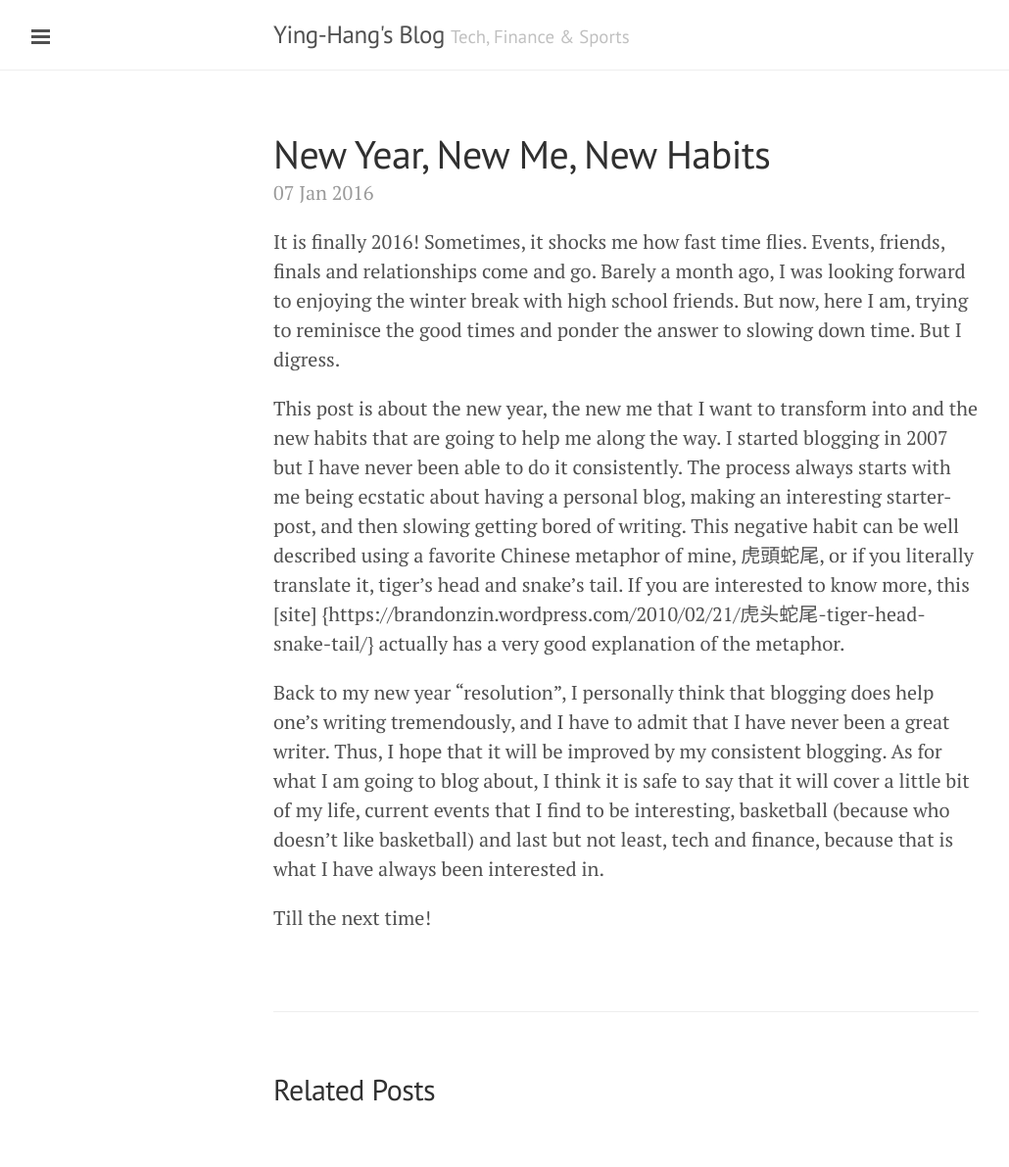
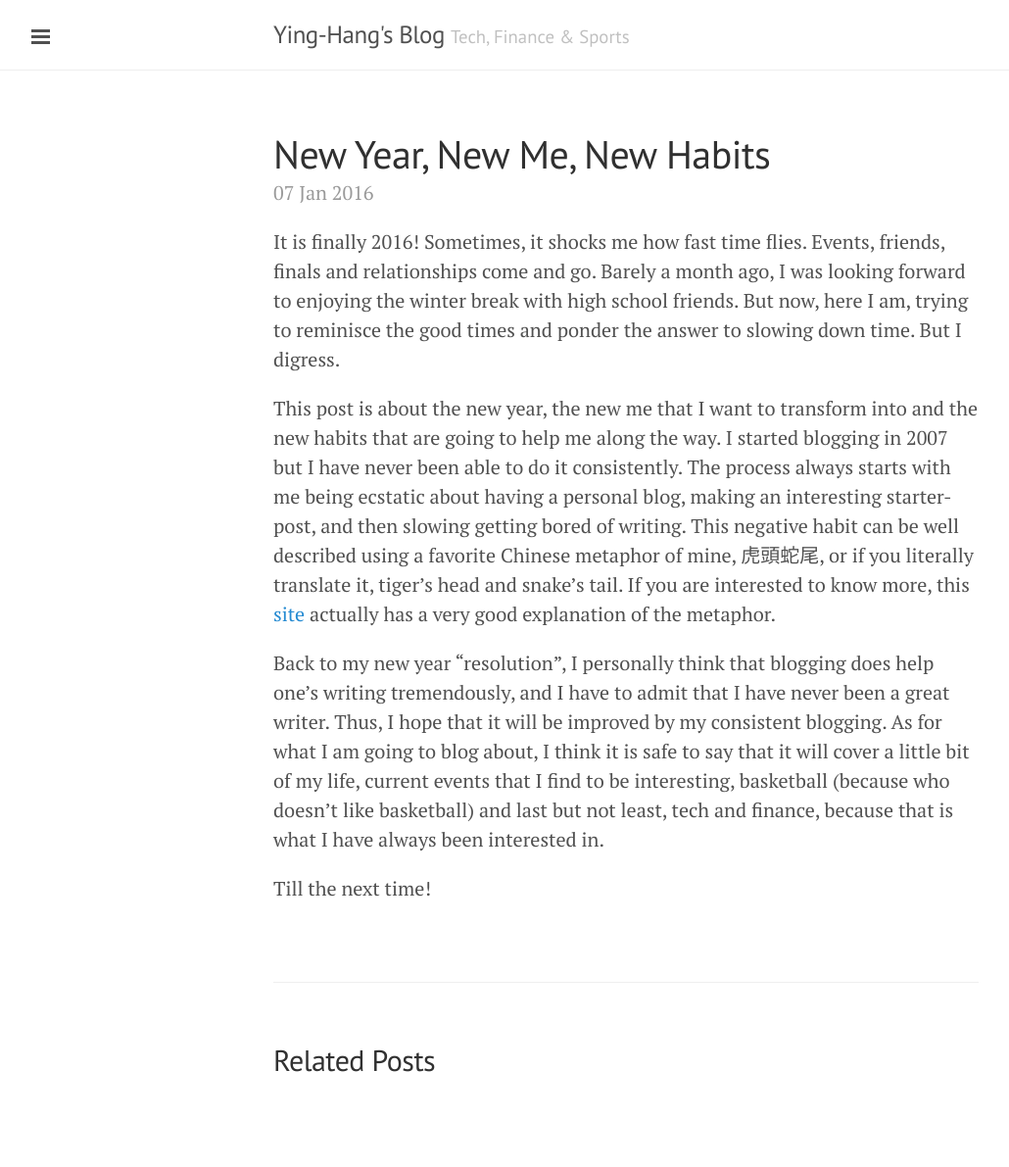
Before and after one commit to yinghang/yinghang.github.io, a Jekyll site: the page built from _posts/2016-01-07-new-year-new-me-new-habits.markdown, in a window 1280 px wide. Shown: the whole page at 98% size, without its empty margins (1-1031 px from the left). Built offline with Jekyll 4.4.1, drawn with Linux system fonts in a browser that asks for light colours; after the commit the page ends 1161 px from its top, so only the background shows below that.

Commit message:
Post update: New Year, New Me, New Habits

```diff
--- a/_posts/2016-01-07-new-year-new-me-new-habits.markdown
+++ b/_posts/2016-01-07-new-year-new-me-new-habits.markdown
@@ -5,7 +5,7 @@ layout: post
 ---
 It is finally 2016! Sometimes, it shocks me how fast time flies. Events, friends, finals and relationships come and go. Barely a month ago, I was looking forward to enjoying the winter break with high school friends. But now, here I am, trying to reminisce the good times and ponder the answer to slowing down time. But I digress.
 
-This post is about the new year, the new me that I want to transform into and the new habits that are going to help me along the way. I started blogging in 2007 but I have never been able to do it consistently. The process always starts with me being ecstatic about having a personal blog, making an interesting starter-post, and then slowing getting bored of writing. This negative habit can be well described using a favorite Chinese metaphor of mine, 虎頭蛇尾, or if you literally translate it, tiger's head and snake's tail. If you are interested to know more, this [site] {https://brandonzin.wordpress.com/2010/02/21/虎头蛇尾-tiger-head-snake-tail/} actually has a very good explanation of the metaphor.
+This post is about the new year, the new me that I want to transform into and the new habits that are going to help me along the way. I started blogging in 2007 but I have never been able to do it consistently. The process always starts with me being ecstatic about having a personal blog, making an interesting starter-post, and then slowing getting bored of writing. This negative habit can be well described using a favorite Chinese metaphor of mine, 虎頭蛇尾, or if you literally translate it, tiger's head and snake's tail. If you are interested to know more, this [site](https://brandonzin.wordpress.com/2010/02/21/虎头蛇尾-tiger-head-snake-tail/) actually has a very good explanation of the metaphor.
 
 Back to my new year "resolution", I personally think that blogging does help one's writing tremendously, and I have to admit that I have never been a great writer. Thus, I hope that it will be improved by my consistent blogging. As for what I am going to blog about, I think it is safe to say that it will cover a little bit of my life, current events that I find to be interesting, basketball (because who doesn't like basketball) and last but not least, tech and finance, because that is what I have always been interested in.
 
```
